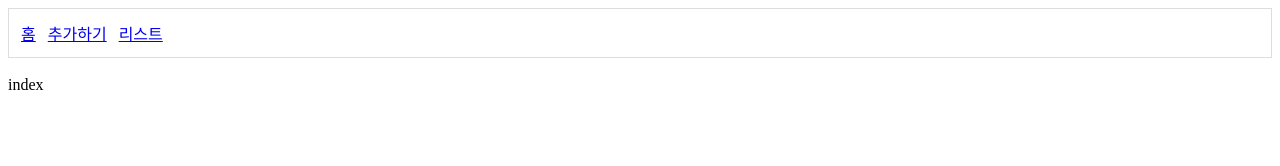
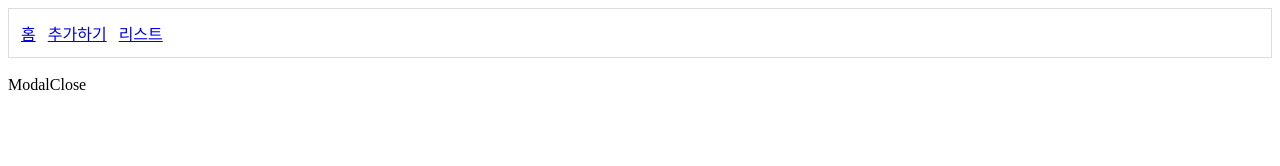
Before and after one commit to with-key/jotai-next, a Next.js app: page / in a window 1280 px wide. Shown: the top 166 px of the page. Built offline with nearby package versions, Linux system fonts and the light colour scheme.

Commit message:
making modal

```diff
--- /dev/null
+++ b/src/components/modal/ModalAction.tsx
@@ -0,0 +1,5 @@
+import React from "react";
+
+export const ModalAction = () => {
+  return <div>ModalAction</div>;
+};
--- /dev/null
+++ b/src/components/modal/ModalClose.tsx
@@ -0,0 +1,5 @@
+import React from "react";
+
+export const ModalClose = () => {
+  return <div>ModalClose</div>;
+};
--- /dev/null
+++ b/src/components/modal/ModalRoot.tsx
@@ -0,0 +1,13 @@
+import React, { ReactNode } from "react";
+import { atom, Provider } from "jotai";
+
+const modalStatusAtom = atom(false);
+export const modalContext = { modalStatusAtom };
+
+type Props = {
+  children: ReactNode;
+};
+
+export const ModalRoot = ({ children }: Props) => {
+  return <Provider>{children}</Provider>;
+};
--- /dev/null
+++ b/src/components/modal/index.ts
@@ -0,0 +1,14 @@
+import { ModalAction } from "./ModalAction";
+import { ModalClose } from "./ModalClose";
+import { ModalRoot } from "./ModalRoot";
+
+const Action = ModalAction;
+const Close = ModalClose;
+const Root = ModalRoot;
+
+// eslint-disable-next-line import/no-anonymous-default-export
+export default {
+  Action,
+  Close,
+  Root,
+};
--- a/src/pages/index.tsx
+++ b/src/pages/index.tsx
@@ -1,7 +1,14 @@
 import React from "react";
+import Modal from "../components/modal";
 
 const Home = () => {
-  return <div>index</div>;
+  return (
+    <>
+      <Modal.Root>
+        <Modal.Close></Modal.Close>
+      </Modal.Root>
+    </>
+  );
 };
 
 export default Home;
```
